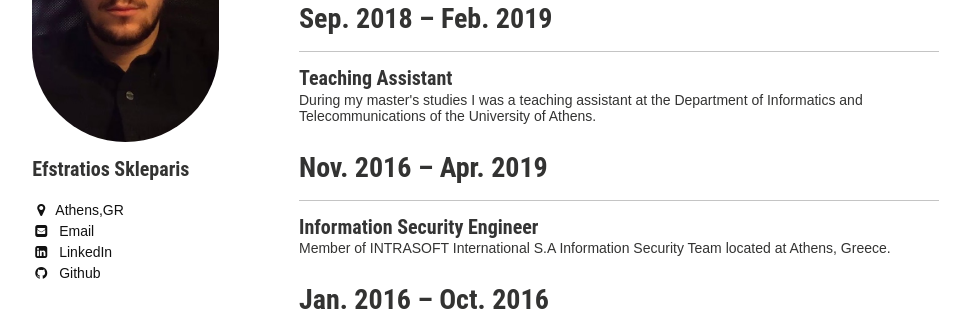
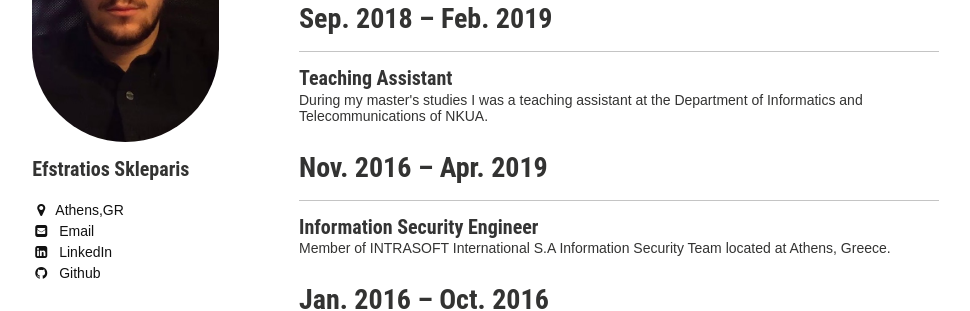
Before and after one commit to efstratios/efstratios.github.io, a Jekyll site: the page built from experience/index.md, in a window 1280 px wide. Shown: the part 206-517 px from the top of the page, without its empty margins (21-991 px from the left). Built offline with Jekyll 4.4.1, drawn with Linux system fonts in a browser that asks for light colours.

Commit message:
updating description

```diff
--- a/_posts/2018-09-10-MscUoA.md
+++ b/_posts/2018-09-10-MscUoA.md
@@ -1,7 +1,7 @@
 ---
 layout: post
 title: "Teaching Assistant"
-excerpt: "During my master's studies I was a teaching assistant at the Department of Informatics and Telecommunications of the University of Athens."
+excerpt: "During my master's studies I was a teaching assistant at the Department of Informatics and Telecommunications of NKUA."
 tags: [sample post, code, highlighting]
 end_date: 2019-02-10
 share: true
```
